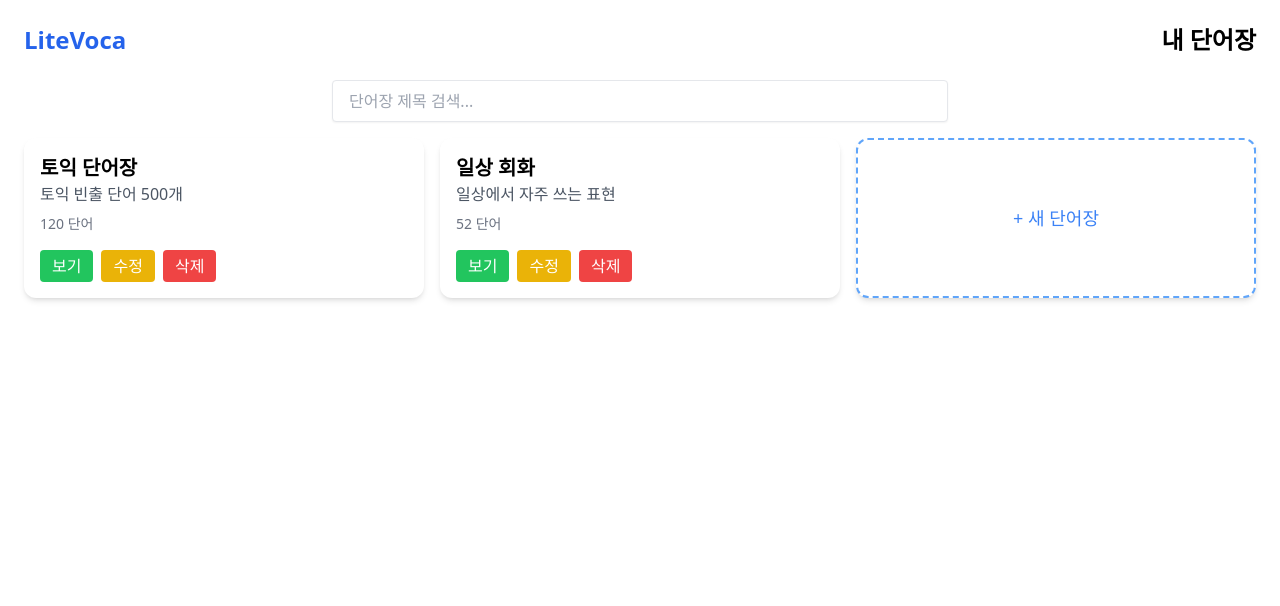
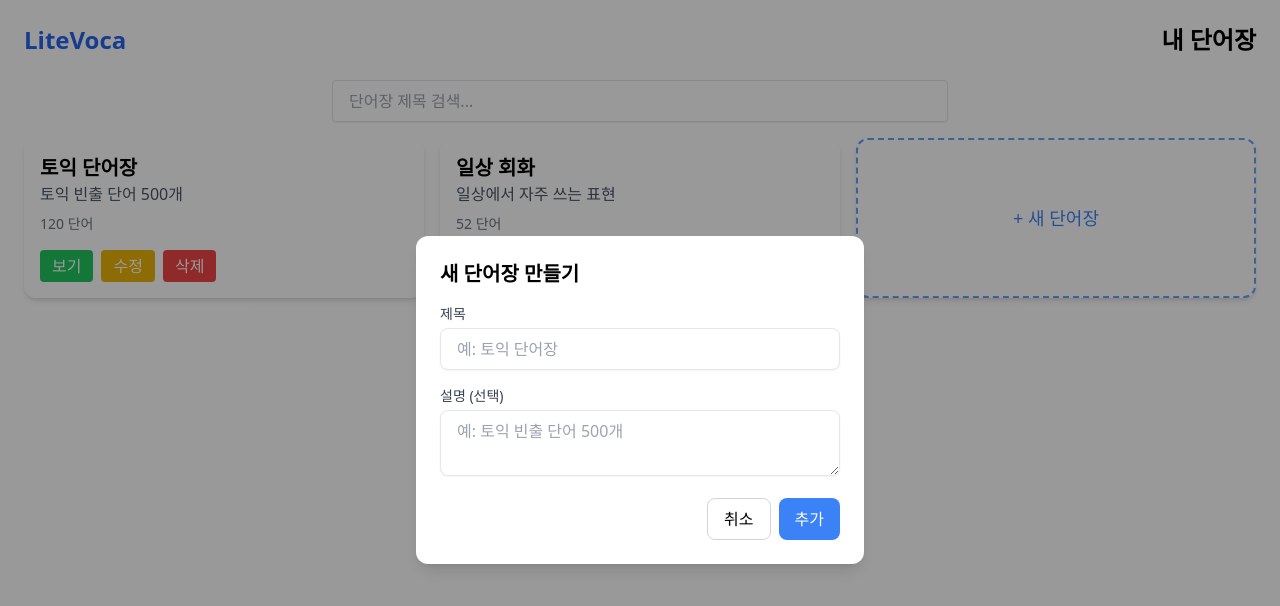
Before and after one commit to Ming0099/LiteVoca, a React (Create React App) app in the folder frontend/: page /my-voca in a window 1280 px wide. Both pictures are taken after a click on the element "+ 새 단어장". Shown: the top 606 px of the page. Built offline with nearby package versions, Linux system fonts and the light colour scheme.

Commit message:
단어장 생성 모달 컴포넌트 생성

```diff
--- /dev/null
+++ b/frontend/src/components/MyVocaListPage/VocaCreateModal.jsx
@@ -0,0 +1,62 @@
+import React, { useState } from "react";
+
+const VocaCreateModal = ({ isOpen, onClose, onSubmit }) => {
+    const [title, setTitle] = useState("");
+    const [description, setDescription] = useState("");
+
+    const handleSubmit = () => {
+        if (!title.trim()) return;
+        onSubmit({ title, description });
+        setTitle("");
+        setDescription("");
+        onClose();
+    };
+
+    if (!isOpen) return null;
+
+    return (
+        <div className="fixed inset-0 bg-black bg-opacity-40 flex items-center justify-center z-50">
+        <div className="bg-white rounded-xl shadow-lg w-full max-w-md p-6">
+            <h2 className="text-xl font-semibold mb-4">새 단어장 만들기</h2>
+
+            <div className="mb-4">
+            <label className="block text-sm font-medium text-gray-700 mb-1">제목</label>
+            <input
+                type="text"
+                className="w-full px-4 py-2 border rounded-lg shadow-sm focus:outline-none focus:ring focus:border-blue-400"
+                placeholder="예: 토익 단어장"
+                value={title}
+                onChange={(e) => setTitle(e.target.value)}
+            />
+            </div>
+
+            <div className="mb-4">
+            <label className="block text-sm font-medium text-gray-700 mb-1">설명 (선택)</label>
+            <textarea
+                className="w-full px-4 py-2 border rounded-lg shadow-sm focus:outline-none focus:ring focus:border-blue-400"
+                placeholder="예: 토익 빈출 단어 500개"
+                value={description}
+                onChange={(e) => setDescription(e.target.value)}
+            />
+            </div>
+
+            <div className="flex justify-end gap-2">
+            <button
+                onClick={onClose}
+                className="px-4 py-2 rounded-lg border border-gray-300 hover:bg-gray-100"
+            >
+                취소
+            </button>
+            <button
+                onClick={handleSubmit}
+                className="px-4 py-2 rounded-lg bg-blue-500 text-white hover:bg-blue-600"
+            >
+                추가
+            </button>
+            </div>
+        </div>
+        </div>
+    );
+};
+
+export default VocaCreateModal;
--- a/frontend/src/pages/MyVocaListPage.jsx
+++ b/frontend/src/pages/MyVocaListPage.jsx
@@ -1,9 +1,16 @@
 import { Link } from "react-router-dom";
 import React, { useState } from "react";
 import VocaCard from "../components/MyVocaListPage/VocaCard";
+import VocaCreateModal from "../components/MyVocaListPage/VocaCreateModal";
 
 const MyVocaListPage = () => {
     const [searchTerm, setSearchTerm] = useState("");
+    const [showModal, setShowModal] = useState(false);
+
+    const handleCreate = (newVoca) => {
+        console.log("단어장 생성 : ", newVoca);
+        // TODO 단어장 생성시 서버/DB 연동 필요
+    }
 
     // dummy data
     const vocabs = [
@@ -55,7 +62,7 @@ const MyVocaListPage = () => {
 
                 {filteredVoca.length === vocabs.length && ( // 검색을 하지 않았을때
                     <div
-                        onClick={() => alert("새 단어장 모달")} // TODO 모달 연동 필요 시 함수 연결 필요
+                        onClick={() => setShowModal(true)}
                         className="cursor-pointer flex items-center justify-center bg-white shadow-md rounded-xl p-4 border-2 border-dashed border-blue-400 hover:bg-blue-50 transition"
                     >
                         <span className="text-blue-500 text-lg font-medium">+ 새 단어장</span>
@@ -63,6 +70,13 @@ const MyVocaListPage = () => {
                 )}
 
             </div>
+
+            {/* 새 단어장 만들기 모달창 */}
+            <VocaCreateModal
+                isOpen={showModal}
+                onClose={() => setShowModal(false)}
+                onSubmit={handleCreate}
+            />
         </div>
     );
 };
```
